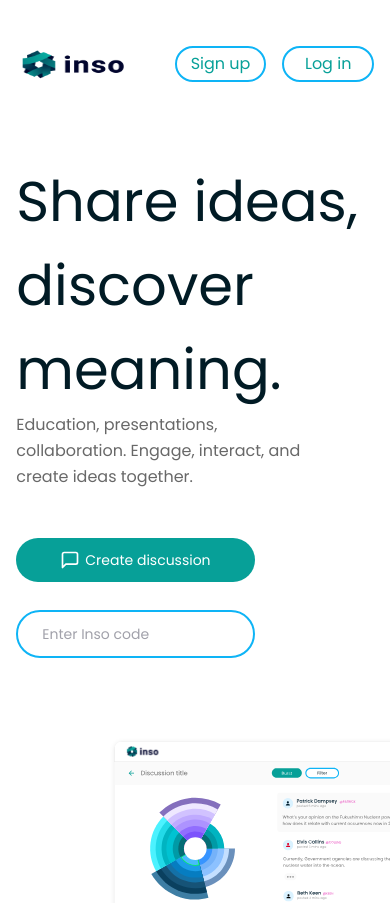
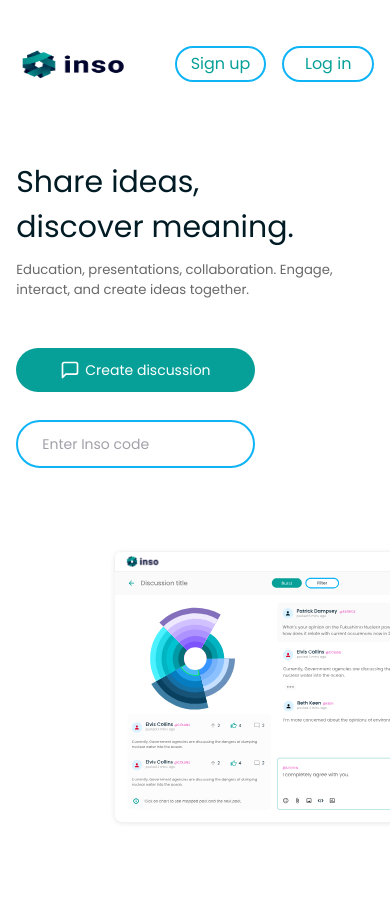
Before and after one commit to The-olajumoke/Pretzl, a React (Create React App) app: page / in a window 390 px wide. Shown: the top 903 px of the page. Built offline with nearby package versions, Linux system fonts and the light colour scheme.

Commit message:
main text and sub text

```diff
--- a/src/Styling/Landing.css
+++ b/src/Styling/Landing.css
@@ -3,11 +3,19 @@
 font-weight: 500;
 font-size: 56px;
 line-height: 84px;
+align-items: center;
+color: #011B25;
+margin-bottom:10px;
+}
+.subText{
+font-style: normal;
+font-weight: normal;
+font-size: 20px;
+line-height: 151.5%;
+display: flex;
+align-items: center;
+color: #686868;
 
-align-items: center;
-
-
-color: #011B25;
 }
 .landingImg {
   width: 139.7px;
@@ -22,9 +30,58 @@ height: 44px;
     color: white;
 
 }
-@media (max-width: "815px") {
+@media (max-width:1380px) {
+.maintext{
+  font-size: 43px;
+}
+.subText{
+font-size: 18px;
+}
+}
+@media (max-width:1068px) {
+.maintext{
+  font-size: 40px;
+line-height: 55px;
+
+}
+.subText{
+font-size: 15px;
+}
+}
+@media (max-width:815px) {
+.maintext{
+  font-size: 30px;
+line-height: 50px;
+
+}
+.subText{
+  width: 70%;
+}
+}
+@media (max-width:515px) {
   .landingImg {
     width: 87.1px;
     height: 40.84px;
   }
+  .maintext{
+    font-style: normal;
+font-weight: 500;
+font-size: 30px;
+color: red;
+line-height: 45px;
+align-items: center;
+color: #011B25;
+margin-bottom: 10px;
+  }
+  .subText{
+font-style: normal;
+font-weight: normal;
+font-size: 13.19px;
+line-height: 20px;
+display: flex;
+align-items: center;
+color: #686868;
+width: 90%;
+
+  }
 }
--- a/src/pages/Landing.js
+++ b/src/pages/Landing.js
@@ -15,12 +15,12 @@ const Landing = () => {
       <Header />
       <div className="p-0 mb-28  px-0 sm:pl-6 flex flex-col sm:flex-row items-center mt-8 sm:mt-0 extralarge:mt-10 justify-between  w-full  sm:w-full">
         <div className="sm:w-1/2 w-11/12  p-0 sm:px-4 ">
-          <div className="w-full md:5/6 lg:w-4/5  mb-4">
+          <div className=" w-full md:5/6 lg:w-4/5  mb-4">
             <div className=" maintext">
               <h1>Share ideas,</h1>
               <h1> discover meaning.</h1>
             </div>
-            <h4 className="lg:pl-0.5 w-4/5 md:5/6 text-md md:text-base leading-relaxed sm:leading-8 font-medium sm:font-normal text-textBody ">
+            <h4 className=" subText ">
               Education, presentations, collaboration. Engage, interact, and
               create ideas together.
             </h4>
```
